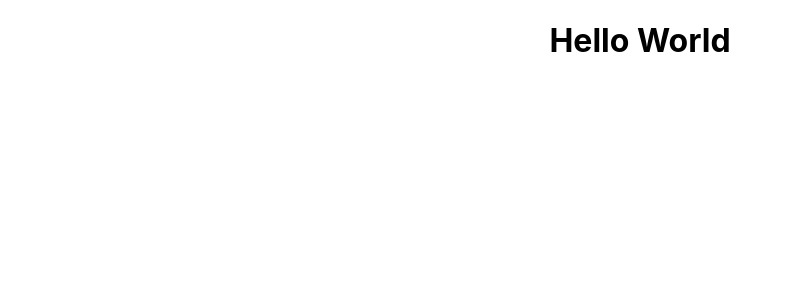
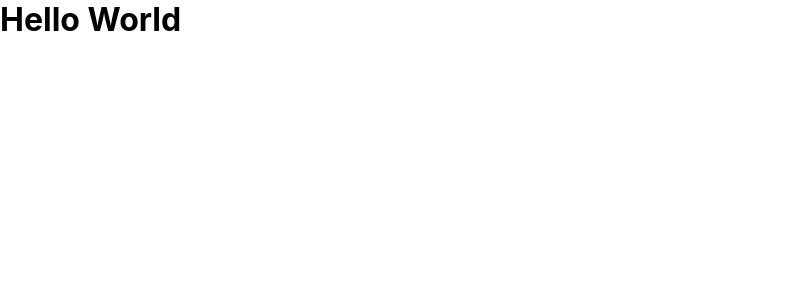
Before and after one commit to bee-well/ui, a React (Create React App) app: page / in a window 1280 px wide. Shown: the top 300 px of the page, without its empty margins (0-790 px from the left). Built offline with nearby package versions, Linux system fonts and the light colour scheme.

Commit message:
added axios and node-sass deps

```diff
--- a/package.json
+++ b/package.json
@@ -6,6 +6,8 @@
     "@testing-library/jest-dom": "^5.11.10",
     "@testing-library/react": "^11.2.6",
     "@testing-library/user-event": "^12.8.3",
+    "axios": "^0.21.1",
+    "node-sass": "^5.0.0",
     "react": "^17.0.2",
     "react-dom": "^17.0.2",
     "react-scripts": "4.0.3",
--- a/src/App.js
+++ b/src/App.js
@@ -1,5 +1,3 @@
-import './App.css';
-
 function App() {
   return (
     <div className="App">
--- a/src/index.css
+++ /dev/null
@@ -1,13 +0,0 @@
-body {
-  margin: 0;
-  font-family: -apple-system, BlinkMacSystemFont, 'Segoe UI', 'Roboto', 'Oxygen',
-    'Ubuntu', 'Cantarell', 'Fira Sans', 'Droid Sans', 'Helvetica Neue',
-    sans-serif;
-  -webkit-font-smoothing: antialiased;
-  -moz-osx-font-smoothing: grayscale;
-}
-
-code {
-  font-family: source-code-pro, Menlo, Monaco, Consolas, 'Courier New',
-    monospace;
-}
--- a/src/index.js
+++ b/src/index.js
@@ -1,6 +1,6 @@
 import React from 'react';
 import ReactDOM from 'react-dom';
-import './index.css';
+import './index.scss';
 import App from './App';
 
 
--- /dev/null
+++ b/src/index.scss
@@ -0,0 +1,27 @@
+html {
+    font-size: 62.5%;
+    box-sizing: border-box;
+}
+
+body {
+    font-size: 1.6rem;
+    margin: 0;
+    width: 100vw;
+
+    font-family: 'Montserrat', -apple-system, BlinkMacSystemFont, 'Segoe UI', 'Roboto', 'Oxygen',
+        'Ubuntu', 'Cantarell', 'Fira Sans', 'Droid Sans', 'Helvetica Neue',
+        sans-serif;
+    -webkit-font-smoothing: antialiased;
+    -moz-osx-font-smoothing: grayscale;
+}
+
+* {
+    padding: 0;
+    margin: 0;
+    box-sizing: border-box;
+
+    &::after,
+    &::before {
+        box-sizing: inherit;
+    }
+}
```
Also changed, not shown: 1 other file (tests, documents, lock files or other folders).
